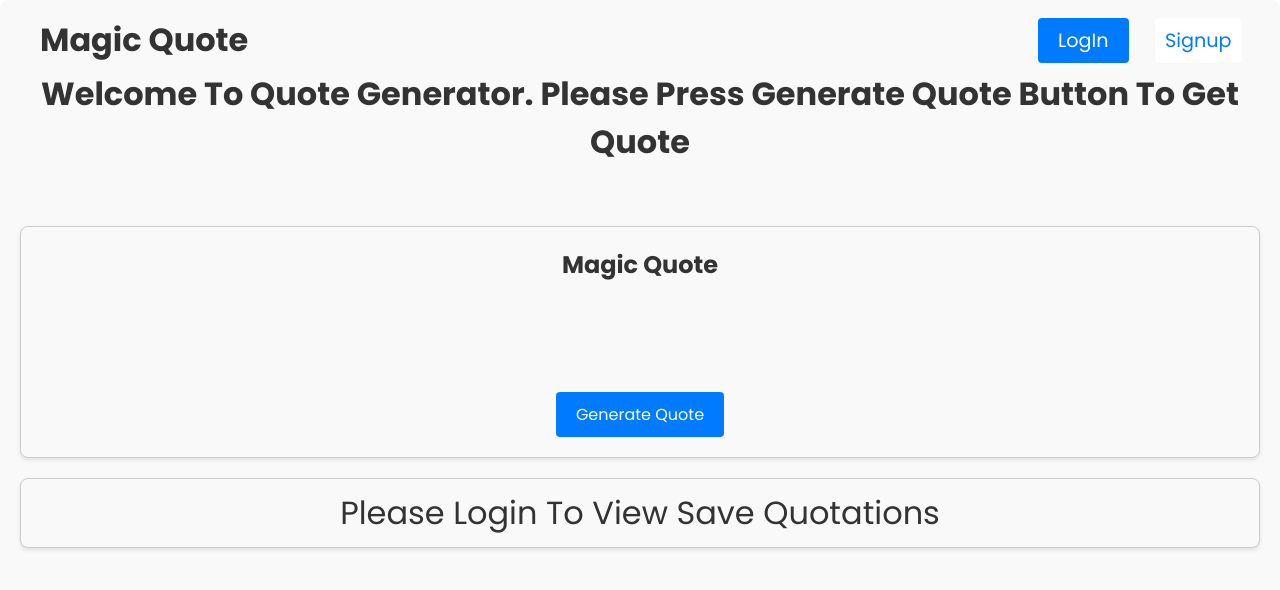
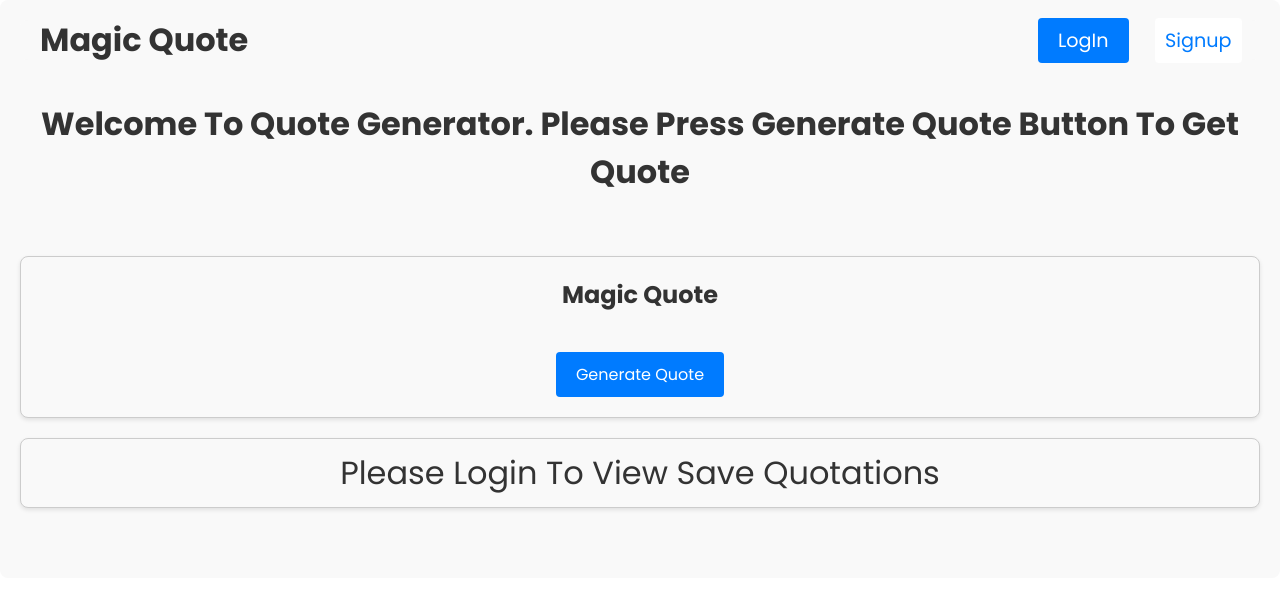
Before and after one commit to chtahaamin/final-project, a React (Vite) app: page / in a window 1280 px wide. Shown: the top 590 px of the page. Built offline with nearby package versions, Linux system fonts and the light colour scheme.

Commit message:
added spacing

```diff
--- a/src/Components/MagicQuote.css
+++ b/src/Components/MagicQuote.css
@@ -13,7 +13,7 @@
     margin-bottom: 20px;
   }
   .quotesDisplayMain{
-    height:70px
+    height:auto
   }
   .quotesDisplay{
     font-size: 2rem;
--- a/src/Components/NavBar.css
+++ b/src/Components/NavBar.css
@@ -3,7 +3,8 @@
     align-items: center;
     justify-content: space-between;
     color:white;
-    height:13px
+    height:13px;
+    margin:0 0 30px 0
 
 }
 .Navbar-H1{
```
